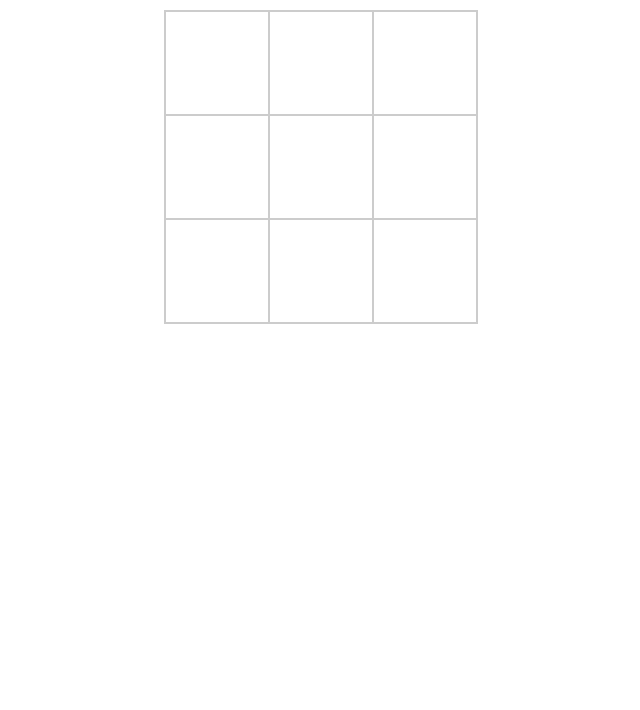
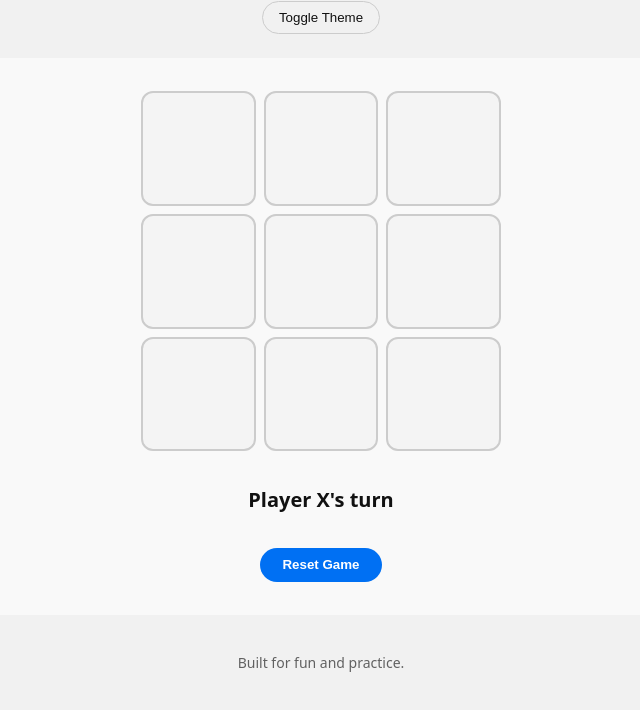
Before and after one commit to Alex-Unnippillil/tictactoe, a plain HTML site: page index.html in a window 1280 px wide. Shown: the part 90-800 px from the top of the page, without its empty margins (319-959 px from the left). Drawn offline with Linux system fonts and the light colour scheme.

Commit message:
Refactor layout with semantic structure

```diff
--- a/index.html
+++ b/index.html
@@ -1,119 +1,35 @@
-
-
 <!DOCTYPE html>
-<html>
+<html lang="en">
 <head>
+  <meta charset="UTF-8">
+  <meta name="viewport" content="width=device-width, initial-scale=1.0">
   <title>Tic Tac Toe</title>
-  <style>
-    body {
-      font-family: Arial, sans-serif;
-      text-align: center;
-      margin-top: 100px;
-    }
-    .board {
-      display: inline-block;
-      border-collapse: collapse;
-    }
-    .board td {
-      width: 100px;
-      height: 100px;
-      border: 2px solid #ccc;
-      font-size: 48px;
-      text-align: center;
-      vertical-align: middle;
-      cursor: pointer;
-    }
-
-    .board td:hover {
-      background-color: #f2f2f2;
-    }
-
-    .message {
-      margin-top: 20px;
-      font-size: 24px;
-      font-weight: bold;
-    }
-  </style>
+  <link rel="stylesheet" href="site/css/style.css">
 </head>
 <body>
-  <table class="board">
-    <tr>
-      <td onclick="makeMove(0, 0)"></td>
-      <td onclick="makeMove(0, 1)"></td>
-      <td onclick="makeMove(0, 2)"></td>
-    </tr>
-    <tr>
-      <td onclick="makeMove(1, 0)"></td>
-      <td onclick="makeMove(1, 1)"></td>
-      <td onclick="makeMove(1, 2)"></td>
-    </tr>
-    <tr>
-      <td onclick="makeMove(2, 0)"></td>
-      <td onclick="makeMove(2, 1)"></td>
-      <td onclick="makeMove(2, 2)"></td>
-    </tr>
-  </table>
-  <div class="message"></div>
+  <header class="site-header">
+    <h1 class="site-title">Tic Tac Toe</h1>
+    <button class="theme-toggle" type="button" data-theme-toggle>Toggle Theme</button>
+  </header>
 
-  <script>
-    var currentPlayer = 'X';
-    var board = [
-      ['', '', ''],
-      ['', '', ''],
-      ['', '', '']
-    ];
-    var gameOver = false;
+  <main class="site-main">
+    <section class="board-wrapper" aria-label="Game board">
+      <div class="board" data-board></div>
+    </section>
 
-    function makeMove(row, col) {
-      if (gameOver || board[row][col] !== '') {
-        return;
-      }
+    <section class="status-wrapper" aria-live="polite">
+      <p class="status-message" data-status>Player X's turn</p>
+    </section>
 
-      board[row][col] = currentPlayer;
-      document.querySelector('.board').rows[row].cells[col].textContent = currentPlayer;
+    <section class="controls-wrapper">
+      <button class="control-button" type="button" data-reset>Reset Game</button>
+    </section>
+  </main>
 
-      if (checkWin(currentPlayer)) {
-        document.querySelector('.message').textContent = currentPlayer + ' Wins!';
-        gameOver = true;
-      } else if (checkDraw()) {
-        document.querySelector('.message').textContent = 'It's a draw!';
-        gameOver = true;
-      } else {
-        currentPlayer = currentPlayer === 'X' ? 'O' : 'X';
-      }
-    }
+  <footer class="site-footer">
+    <p>Built for fun and practice.</p>
+  </footer>
 
-    function checkWin(player) {
-      for (var i = 0; i < 3; i++) {
-        if (board[i][0] === player && board[i][1] === player && board[i][2] === player) {
-          return true; // Horizontal
-        }
-        if (board[0][i] === player && board[1][i] === player && board[2][i] === player) {
-          return true; // Vertical
-        }
-      }
-
-      if (board[0][0] === player && board[1][1] === player && board[2][2] === player) {
-        return true; // Diagonal
-      }
-      if (board[0][2] === player && board[1][1] === player && board[2][0] === player) {
-        return true; // Diagonal
-      }
-
-      return false;
-    }
-
-    function checkDraw() {
-      for (var i = 0; i < 3; i++) {
-        for (var j = 0; j < 3; j++) {
-          if (board[i][j] === '') {
-            return false;
-          }
-        }
-      }
-
-      return true;
-    }
-  </script>
+  <script type="module" src="site/js/main.js"></script>
 </body>
 </html>
--- /dev/null
+++ b/site/css/style.css
@@ -0,0 +1,138 @@
+:root {
+  color-scheme: light dark;
+  --background-color: #f9f9f9;
+  --foreground-color: #111;
+  --accent-color: #0070f3;
+  --border-color: #ccc;
+  --board-size: clamp(240px, 60vw, 360px);
+}
+
+body {
+  margin: 0;
+  min-height: 100vh;
+  font-family: system-ui, -apple-system, BlinkMacSystemFont, "Segoe UI", sans-serif;
+  background-color: var(--background-color);
+  color: var(--foreground-color);
+  display: grid;
+  grid-template-rows: auto 1fr auto;
+}
+
+.site-header,
+.site-footer {
+  padding: 1.5rem;
+  text-align: center;
+  background-color: rgba(0, 0, 0, 0.03);
+}
+
+.site-title {
+  margin: 0 0 0.75rem;
+  font-size: clamp(2rem, 4vw, 2.5rem);
+}
+
+.theme-toggle {
+  padding: 0.5rem 1rem;
+  border: 1px solid var(--border-color);
+  border-radius: 999px;
+  background: transparent;
+  color: inherit;
+  cursor: pointer;
+}
+
+.theme-toggle:hover,
+.theme-toggle:focus-visible {
+  border-color: var(--accent-color);
+  outline: none;
+}
+
+.site-main {
+  display: grid;
+  place-items: center;
+  gap: 2rem;
+  padding: 2rem 1rem;
+}
+
+.board-wrapper {
+  display: flex;
+  justify-content: center;
+  width: 100%;
+}
+
+.board {
+  display: grid;
+  grid-template-columns: repeat(3, 1fr);
+  gap: 0.5rem;
+  width: var(--board-size);
+  height: var(--board-size);
+}
+
+.board button {
+  font-size: clamp(2.5rem, 6vw, 3.5rem);
+  border: 2px solid var(--border-color);
+  border-radius: 12px;
+  background: rgba(0, 0, 0, 0.02);
+  color: inherit;
+  cursor: pointer;
+  transition: background 0.2s ease, transform 0.1s ease;
+}
+
+.board button:hover,
+.board button:focus-visible {
+  background: rgba(0, 0, 0, 0.08);
+  outline: none;
+}
+
+.board button:active {
+  transform: scale(0.97);
+}
+
+.status-wrapper {
+  text-align: center;
+}
+
+.status-message {
+  margin: 0;
+  font-size: 1.25rem;
+  font-weight: 600;
+}
+
+.controls-wrapper {
+  display: flex;
+  justify-content: center;
+}
+
+.control-button {
+  padding: 0.6rem 1.4rem;
+  border: none;
+  border-radius: 999px;
+  background-color: var(--accent-color);
+  color: #fff;
+  font-weight: 600;
+  cursor: pointer;
+  transition: background 0.2s ease, transform 0.1s ease;
+}
+
+.control-button:hover,
+.control-button:focus-visible {
+  background-color: #0056b3;
+  outline: none;
+}
+
+.control-button:active {
+  transform: scale(0.97);
+}
+
+body.dark-theme {
+  --background-color: #050505;
+  --foreground-color: #f9f9f9;
+  --accent-color: #5b8aff;
+  --border-color: rgba(255, 255, 255, 0.2);
+}
+
+.site-footer {
+  font-size: 0.875rem;
+  color: rgba(0, 0, 0, 0.6);
+}
+
+body.dark-theme .site-footer {
+  color: rgba(255, 255, 255, 0.6);
+}
--- /dev/null
+++ b/site/js/main.js
@@ -0,0 +1,102 @@
+const boardElement = document.querySelector('[data-board]');
+const statusElement = document.querySelector('[data-status]');
+const resetButton = document.querySelector('[data-reset]');
+const themeToggle = document.querySelector('[data-theme-toggle]');
+
+const BOARD_SIZE = 3;
+let boardState = [];
+let currentPlayer = 'X';
+let isGameOver = false;
+
+function createSquare(row, column) {
+  const button = document.createElement('button');
+  button.type = 'button';
+  button.setAttribute('data-row', row);
+  button.setAttribute('data-column', column);
+  button.addEventListener('click', () => handleMove(row, column, button));
+  return button;
+}
+
+function initializeBoard() {
+  boardElement.innerHTML = '';
+  boardState = Array.from({ length: BOARD_SIZE }, () => Array(BOARD_SIZE).fill(''));
+
+  for (let row = 0; row < BOARD_SIZE; row += 1) {
+    for (let column = 0; column < BOARD_SIZE; column += 1) {
+      boardElement.appendChild(createSquare(row, column));
+    }
+  }
+
+  currentPlayer = 'X';
+  isGameOver = false;
+  updateStatus(`${describePlayer(currentPlayer)}'s turn`);
+}
+
+function describePlayer(player) {
+  return `Player ${player}`;
+}
+
+function handleMove(row, column, button) {
+  if (isGameOver || boardState[row][column]) {
+    return;
+  }
+
+  boardState[row][column] = currentPlayer;
+  button.textContent = currentPlayer;
+
+  if (checkWin(currentPlayer)) {
+    updateStatus(`${describePlayer(currentPlayer)} wins!`);
+    isGameOver = true;
+    return;
+  }
+
+  if (isDraw()) {
+    updateStatus("It's a draw!");
+    isGameOver = true;
+    return;
+  }
+
+  currentPlayer = currentPlayer === 'X' ? 'O' : 'X';
+  updateStatus(`${describePlayer(currentPlayer)}'s turn`);
+}
+
+function updateStatus(message) {
+  statusElement.textContent = message;
+}
+
+function buildCoordinateLines() {
+  const rows = Array.from({ length: BOARD_SIZE }, (_, rowIndex) =>
+    Array.from({ length: BOARD_SIZE }, (_, columnIndex) => [rowIndex, columnIndex])
+  );
+
+  const columns = Array.from({ length: BOARD_SIZE }, (_, columnIndex) =>
+    Array.from({ length: BOARD_SIZE }, (_, rowIndex) => [rowIndex, columnIndex])
+  );
+
+  const diagonals = [
+    Array.from({ length: BOARD_SIZE }, (_, index) => [index, index]),
+    Array.from({ length: BOARD_SIZE }, (_, index) => [index, BOARD_SIZE - 1 - index])
+  ];
+
+  return [...rows, ...columns, ...diagonals];
+}
+
+const coordinateLines = buildCoordinateLines();
+
+function checkWin(player) {
+  return coordinateLines.some((line) =>
+    line.every(([row, column]) => boardState[row][column] === player)
+  );
+}
+
+function isDraw() {
+  return boardState.flat().every(Boolean);
+}
+
+resetButton.addEventListener('click', initializeBoard);
+
+themeToggle.addEventListener('click', () => {
+  document.body.classList.toggle('dark-theme');
+});
+
+initializeBoard();
```
